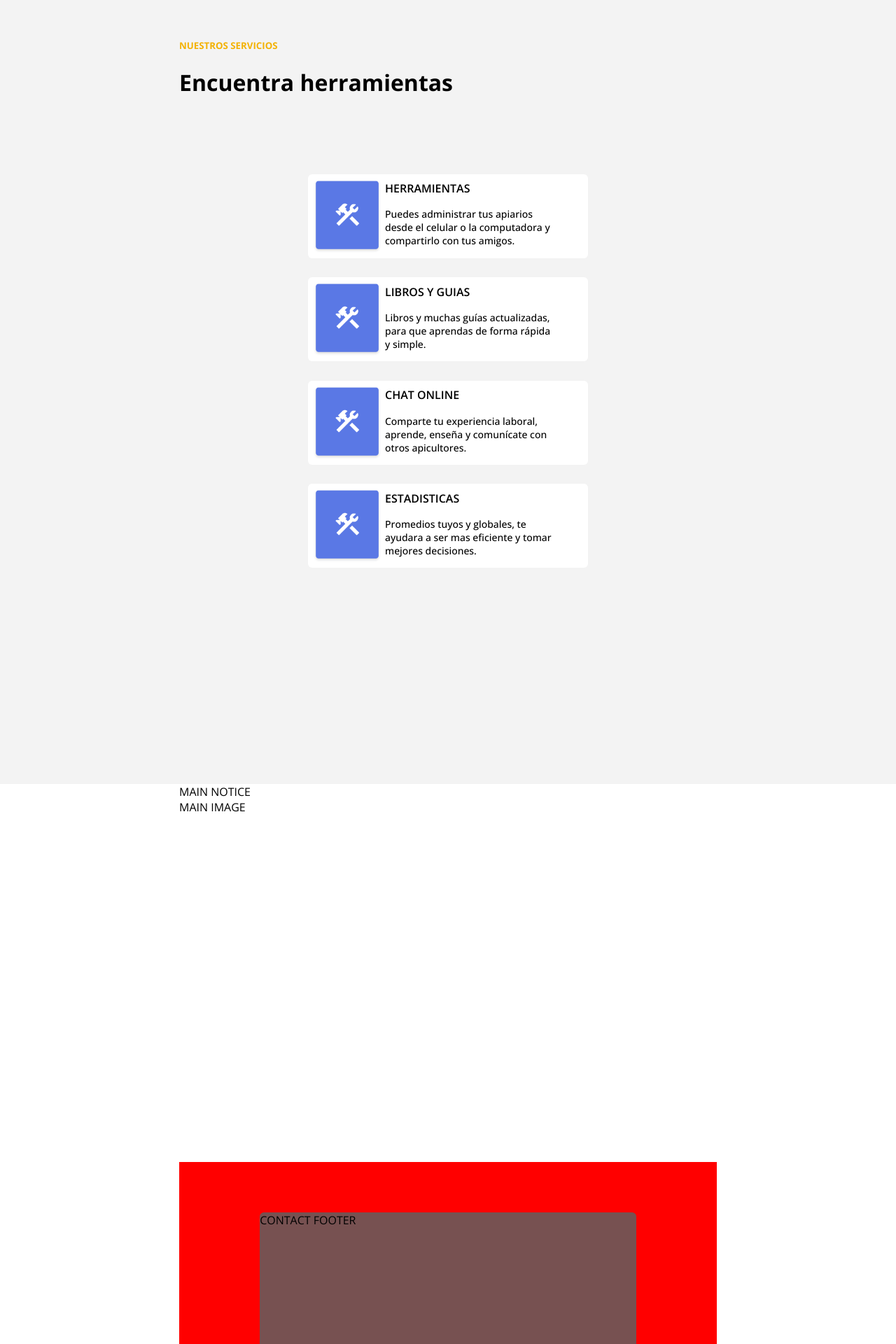
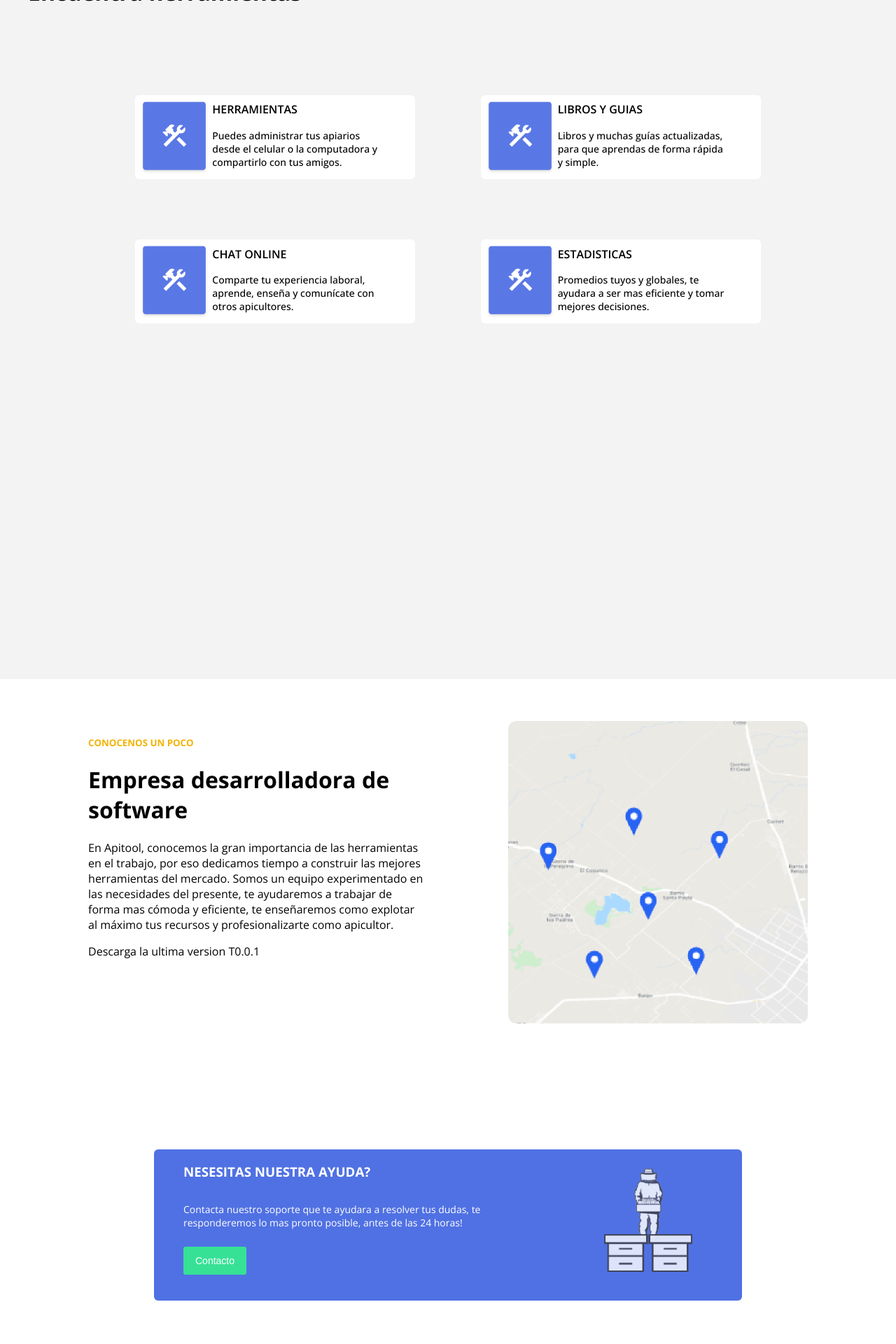
Before and after one commit to awakehollowape/apitool-web, a Flask app: page / in a window 1280 px wide. Shown: the part 1880-3800 px from the top of the page at 70% size. Run offline with Flask 2, Linux system fonts and the light colour scheme.

Commit message:
Updated topvar, maincontent, knowus and started working with responsive.

```diff
--- a/static/css/home.css
+++ b/static/css/home.css
@@ -1,6 +1,10 @@
+html {
+    scroll-behavior: smooth;
+    margin: auto;
+  }
 body{
     background-repeat: no-repeat;
-    background-size:contain;
+    background-size:cover;
     background-image: url("/static/img/background.png");
     font-family: "Open Sans", Arial, Helvetica, sans-serif;
     margin:auto;
@@ -18,121 +23,18 @@ div.content-main{
     height: 25%;
 }
 
+/* -------------------------- TOP  SECTION --------------------------*/
+
 div.content-main div.topbar{
-    width: 90%;
+    width: 80%;
     height: 15%;
     margin: auto;
     display: flex;
     justify-content: space-between;
 }
 
-div.content-main div.main-notice{
-    width: 60%;
-    height: 85%;
-    margin: auto;
-}
+/* -------------------------- TOP LEFT SECTION --------------------------*/
 
-/* <--- MAIN SECTION  */
-
-
-/* KNOW US SECTION ---> */
-div.block-know-us{
-    width: 100%;
-    height: 25%;
-}
-div.content-know-us{
-    width: 60%;
-    height: 100%;
-    display: flex;
-    align-items: center;
-    margin: auto;
-
-}
-div.content-know-us div.know-us-left{
-    width: auto;
-    height: 70%;
-}
-div.content-know-us div.know-us-right{
-    width: 50%;
-    height: 75%;
-}
-/* <--- KNOW US SECTION  */
-
-
-/*  SERVICES SECTION --->  */
-div.block-services{
-    width: 100%;
-    height: 20%;
-    display: flex;
-    background-color: #f3f3f3;
-}
-div.content-services{
-    width: 60%;
-    height: 100%;
-    display: flex;
-    flex-direction: column;
-    align-items: center;
-    margin: auto;
-}
-div.content-services div.services-title{
-    width: 100%;
-    height: 25%;
-    margin-top: 5%;
-}
-div.content-services div.services-box{
-    width: 90%;
-    height: 55%;
-    margin-bottom: 5%;
-    display: flex;
-    flex-flow: row wrap;
-    justify-content: space-evenly;
-}
-
-/* <--- SERVICES SECTION  */
-
-
-/*  CONTACT SECTION --->  */
-div.content-contact{
-    margin-left: 20%;
-    margin-right: 20%;
-    width: 60%;
-    height: 30%;
-}
-div.content-contact div.contact-map{
-    width: 100%;
-    height: 60%;
-}
-div.contact-footer{
-    display: flex;
-    align-items: center;
-    background-color: red;
-    width: 100%;
-    height: 40%;
-}
-
-div.footer-block{
-    border-radius: 6px;
-    background-color: rgb(119, 81, 81);
-    margin-left: 15%;
-    margin-right: 15%;
-    width: 70%;
-    height: 60%;
-}
-/* <--- CONTACT SECTION  */
-
-
-
-
-/*   IN BLOCK SECTION    */
-
-
-/* MAIN BLOCK SECTION */
-
-
-/* TOP VAR SECTION */
-
-
-/* LOGO SECTION */
 div.topbar-left div.logo{
     display: flex;
     align-items: center;
@@ -321,9 +262,36 @@ div.know-us-right div.know-us-information div.know-us-buttons button:hover{
     color:white;
 }
 
-/* SERVICES BLOCK SECTION */
+/* -------------------------- SERVICES SECTION --------------------------*/
 
-/* TITLE SECTION */
+div.block-services{
+    width: 100%;
+    height: 20%;
+    display: flex;
+    background-color: #f3f3f3;
+}
+div.content-services{
+
+    width: 1200px;
+    height: 100%;
+    display: flex;
+    flex-direction: column;
+    align-items: center;
+    margin: auto;
+}
+div.content-services div.services-title{
+    width: 100%;
+    height: 25%;
+    margin-top: 5%;
+}
+div.content-services div.services-box{
+    width: 90%;
+    height: 55%;
+    margin-bottom: 5%;
+    display: flex;
+    flex-flow: row wrap;
+    justify-content: space-evenly;
+}
 div.content-services div.services-title{
     font-family: "Open Sans", Arial, Helvetica, sans-serif;
     width: 100%;
@@ -384,3 +351,99 @@ div.services-card div.card-text p.card-description{
     font-weight: 500;
     margin-top: 0.1%;
 }
+
+
+/* -------------------------- CONTACT  SECTION --------------------------*/
+
+div.block-contact{
+    width: 100%;
+    height: 30%;
+}
+div.content-contact{
+    width: 1200px;
+    height: 100%;
+    margin: auto;
+}
+div.content-contact div.contact-map{
+    width: 100%;
+    height: 60%;
+    margin-top: 5%;
+    display: flex;
+    flex-direction: row;
+    justify-content: center;
+}
+/* -------------------------- CONTACT LEFT  SECTION --------------------------*/
+
+div.contact-map div.map-left{
+    width: 40%;
+    height: 100%;
+}
+div.map-left div.map-title h5{
+    color:#F3B202;
+}
+/* -------------------------- CONTACT RIGHT  SECTION --------------------------*/
+
+div.contact-map div.map-right{
+    margin-left:10%;
+    width: auto;
+    height: 80%;
+    display: flex;
+}
+/* -------------------------- CONTACT BOTTOM SECTION --------------------------*/
+
+div.contact-footer{
+    width: 100%;
+    height: 40%;
+    display: flex;
+    align-items: center;
+    justify-content: center;
+
+}
+
+div.footer-block{
+    border-radius: 6px;
+    background-image: url("/static/img/contact-image.png");
+    background-repeat: no-repeat;
+    background-position: 90% 40%;
+    background-size: 15%;
+    background-color: #5071E3;
+    margin-left: 15%;
+    margin-right: 15%;
+    width: 70%;
+    height: 60%;
+    display: flex;
+    justify-content: center;
+}
+div.footer-block div.footer-information{
+    width: 60%;
+    height: 90%;
+    display: flex;
+    color: white;
+    flex-direction: column;
+}
+
+div.footer-block div.footer-image{
+    width: 30%;
+    height: 100%;
+}
+
+div.footer-information div.footer-title h2{
+
+}
+div.footer-information div.footer-description{
+    font-size: 14px;
+
+}
+div.footer-information div.footer-buttons button{
+    padding:10px;
+    padding-right:15px;
+    padding-left:15px;
+    margin-top:2%;
+    background-color: #36e196;
+    color:white;
+    border: #36e196 2px solid;
+    font-size: 14px;
+    font-weight: 500;
+    border-radius: 3px;
+
+}
--- a/templates/index.html
+++ b/templates/index.html
@@ -32,9 +32,9 @@
                 <div class="navbar">
                     <ul>
                         <li><a href="{{url_for('Index')}}">Inicio</a></li>
-                        <li><a href="{{url_for('about')}}">Nosotros</a></li>
-                        <li><a href="{{url_for('contact')}}">Servicios</a></li>
-                        <li><a href="{{url_for('login')}}">Contacto</a></li>
+                        <li><a href="#block-know-us">Nosotros</a></li>
+                        <li><a href="#block-services">Servicios</a></li>
+                        <li><a href="#block-contact">Contacto</a></li>
                         <li><a class="login-button" href="{{url_for('login')}}">Ingresar</a></li>
                     </ul>
                 </div>
@@ -64,7 +64,7 @@
         </div>
 
     </div>
-    <div class="block-know-us">
+    <div class="block-know-us" id="block-know-us">
         <div class="content-know-us">
         <div class="know-us-left">
             <div class="know-us-image">
@@ -92,7 +92,7 @@
         </div>
         </div>
     </div>
-    <div class="block-services">
+    <div class="block-services" id="block-services">
         <div class="content-services">
         <div class="services-title">
             <h5>NUESTROS SERVICIOS</h5>
@@ -138,18 +138,49 @@
         </div>
         </div>
     </div>
+    <div class="block-contact" id="block-contact">
         <div class="content-contact">
             <div class="contact-map">
-            <div class="map-text">MAIN NOTICE</div>
-            <div class="map-image">MAIN IMAGE</div>
+                <div class="map-left">
+                    <div class="map-title">
+                        <h5>CONOCENOS UN POCO</h5>
+                        <h1>Empresa desarrolladora de software</h1>
+                    </div>
+                    <div class="map-description">
+                        <p> En Apitool, conocemos la gran importancia de las herramientas en el trabajo, por eso dedicamos tiempo a construir las mejores herramientas del mercado.
+
+                            Somos un equipo experimentado en las necesidades del presente, te ayudaremos a trabajar de forma mas cómoda y eficiente, te enseñaremos como explotar al máximo tus recursos y profesionalizarte como apicultor.</p>
+                        <p> Descarga la ultima version T0.0.1</p>
+                    </div>
+                </div>
+                <div class="map-right">
+                    <img src="{{url_for('static', filename='img/contact-map.png')}}" alt="know-us-image">
+                </div>
             </div>
             <div class="contact-footer">
-            <div class="footer-block">CONTACT FOOTER</div>
+                <div class="footer-block">
+                    <div class="footer-information">
+                        <div class="footer-title">
+                            <h3>NESESITAS NUESTRA AYUDA?</h3>
+                        </div>
+                        <div class="footer-description">
+                            <p>Contacta nuestro soporte que te ayudara a resolver tus dudas,  te responderemos lo mas pronto posible, antes de las 24 horas!</p>
+                        </div>
+                        <div class="footer-buttons">
+                            <button>Contacto</button>
+                        </div>
+                    </div>
+                    <div class="footer-image">
+                    </div>
+                </div>
+            </div>
         </div>
     </div>
 
 
 
     {% endblock %}
+
+
     </body>
 </html>
```
Also changed, not shown: other parts of static/css/home.css (+52 -13 lines), static/css/home-responsive.css (+7 -1 lines), App.py (line endings or trailing spaces), static/img/contact-image.png (added), static/img/contact-map.png (added). Lines whose indentation alone changed are shown as unchanged.
